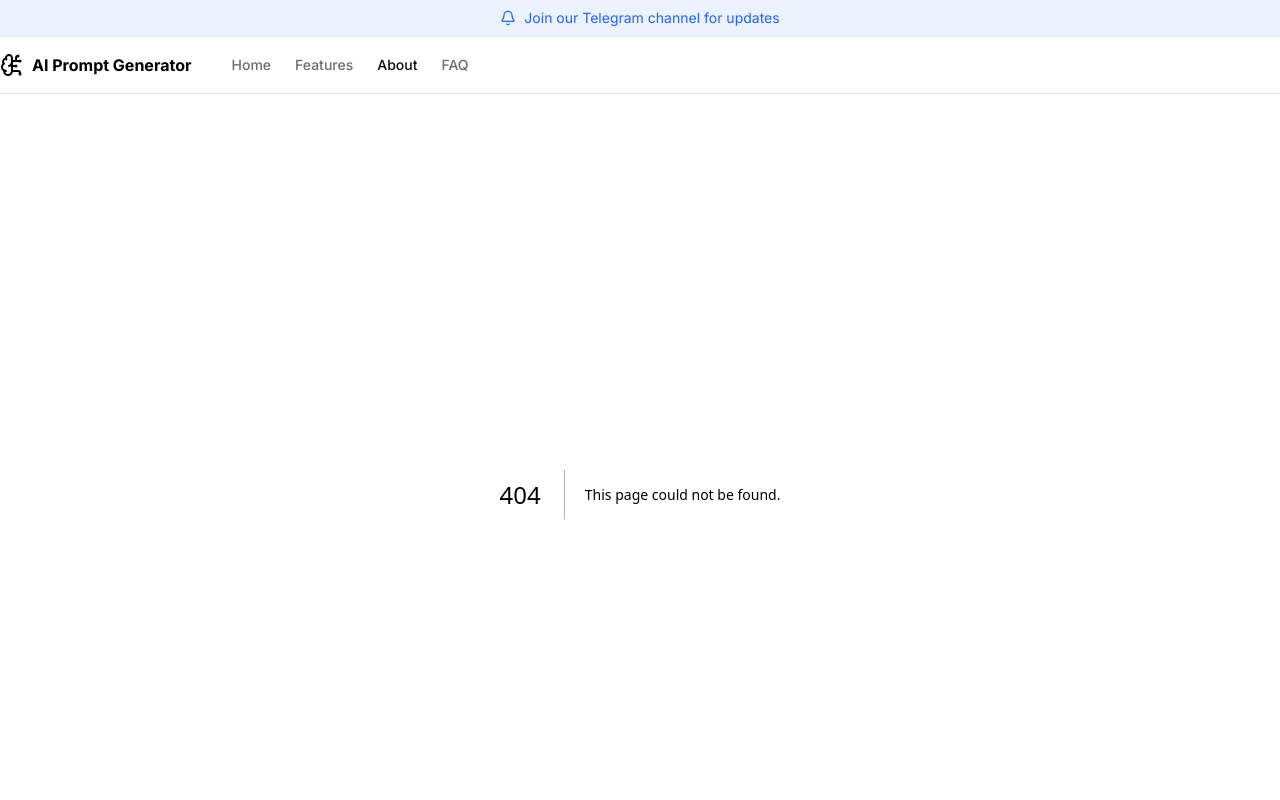
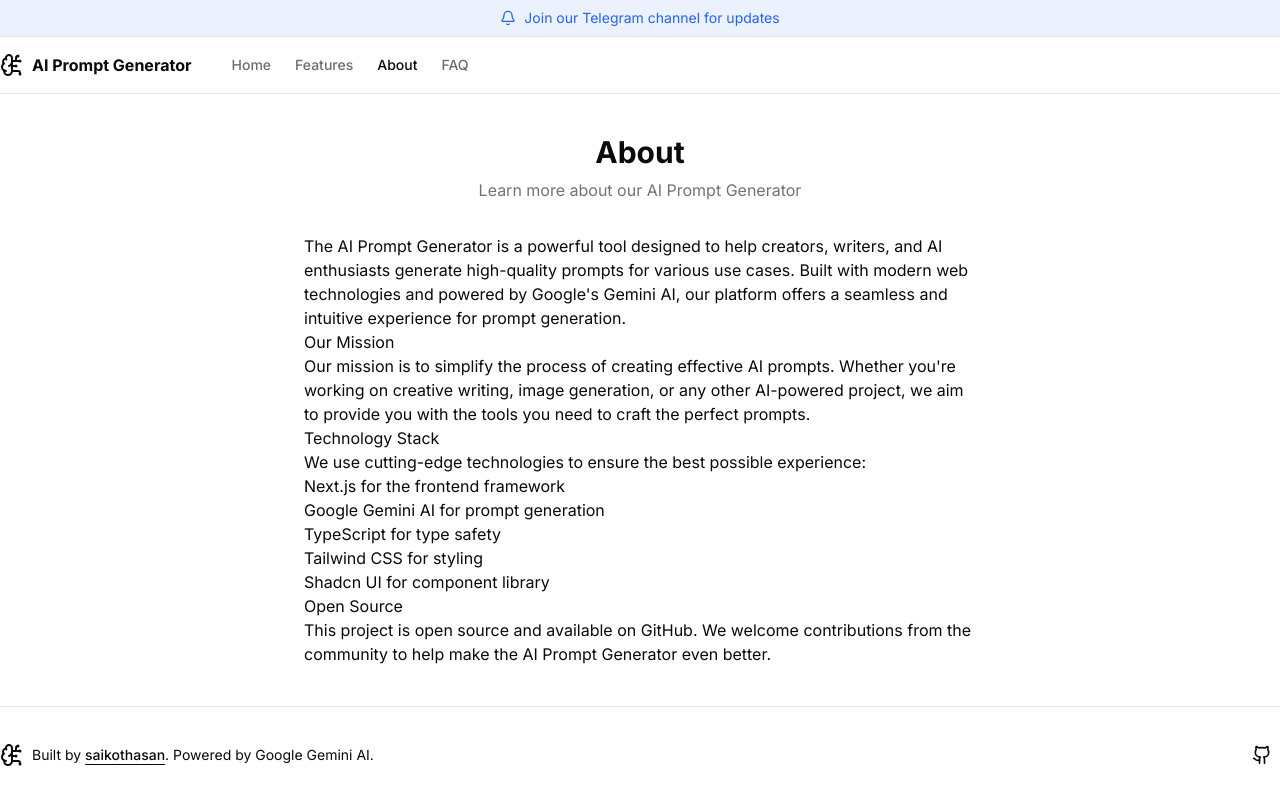
Before and after one commit to saikothasan/vigilant, a Next.js app: page /about in a window 1280 px wide. Before the commit this address had no page. Shown: the top 800 px of the page. Built offline with nearby package versions, Linux system fonts and the light colour scheme.

Commit message:
Create page.tsx

```diff
--- /dev/null
+++ b/app/about/page.tsx
@@ -0,0 +1,49 @@
+export default function AboutPage() {
+  return (
+    <div className="container py-10">
+      <div className="mx-auto max-w-2xl space-y-8">
+        <div className="text-center space-y-2">
+          <h1 className="text-3xl font-bold">About</h1>
+          <p className="text-muted-foreground">
+            Learn more about our AI Prompt Generator
+          </p>
+        </div>
+
+        <div className="prose dark:prose-invert max-w-none">
+          <p>
+            The AI Prompt Generator is a powerful tool designed to help creators, writers,
+            and AI enthusiasts generate high-quality prompts for various use cases. Built
+            with modern web technologies and powered by Google&apos;s Gemini AI, our platform
+            offers a seamless and intuitive experience for prompt generation.
+          </p>
+
+          <h2>Our Mission</h2>
+          <p>
+            Our mission is to simplify the process of creating effective AI prompts.
+            Whether you&apos;re working on creative writing, image generation, or any other
+            AI-powered project, we aim to provide you with the tools you need to craft
+            the perfect prompts.
+          </p>
+
+          <h2>Technology Stack</h2>
+          <p>
+            We use cutting-edge technologies to ensure the best possible experience:
+          </p>
+          <ul>
+            <li>Next.js for the frontend framework</li>
+            <li>Google Gemini AI for prompt generation</li>
+            <li>TypeScript for type safety</li>
+            <li>Tailwind CSS for styling</li>
+            <li>Shadcn UI for component library</li>
+          </ul>
+
+          <h2>Open Source</h2>
+          <p>
+            This project is open source and available on GitHub. We welcome contributions
+            from the community to help make the AI Prompt Generator even better.
+          </p>
+        </div>
+      </div>
+    </div>
+  )
+}
```
